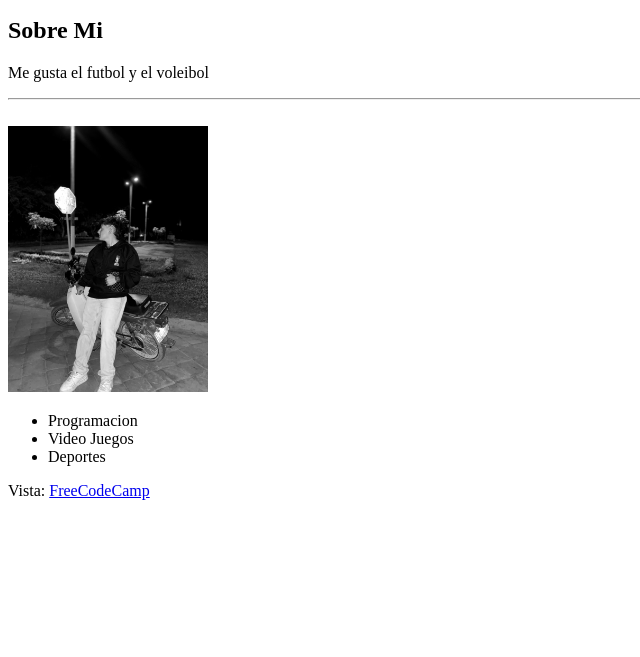
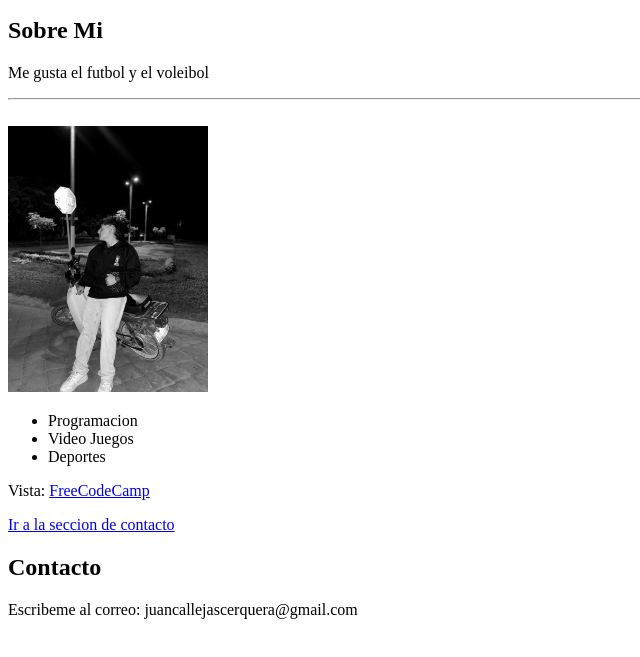
Before and after one commit to Juan-Callejas/Mi-Primera-Pagina-Web, a plain HTML site: page index.html in a window 1280 px wide. Shown: the part 101-758 px from the top of the page, without its empty margins (0-640 px from the left). Drawn offline with Linux system fonts and the light colour scheme.

Commit message:
crear enlace interno

```diff
--- a/index.html
+++ b/index.html
@@ -25,6 +25,9 @@
 
     <!--Hipervínculo externo-->
     <p>Vista: <a href="https://www.freecodecamp.org/" target=" _blank">FreeCodeCamp</a></p>
-
+    <!--Enlaces internos-->
+    <p><a href="#contacto">Ir a la seccion de contacto</a></p>
+    <h2 id="contacto">Contacto</h2>
+    <p>Escribeme al correo: juancallejascerquera@gmail.com</p>
 </body>
 </html>
```
